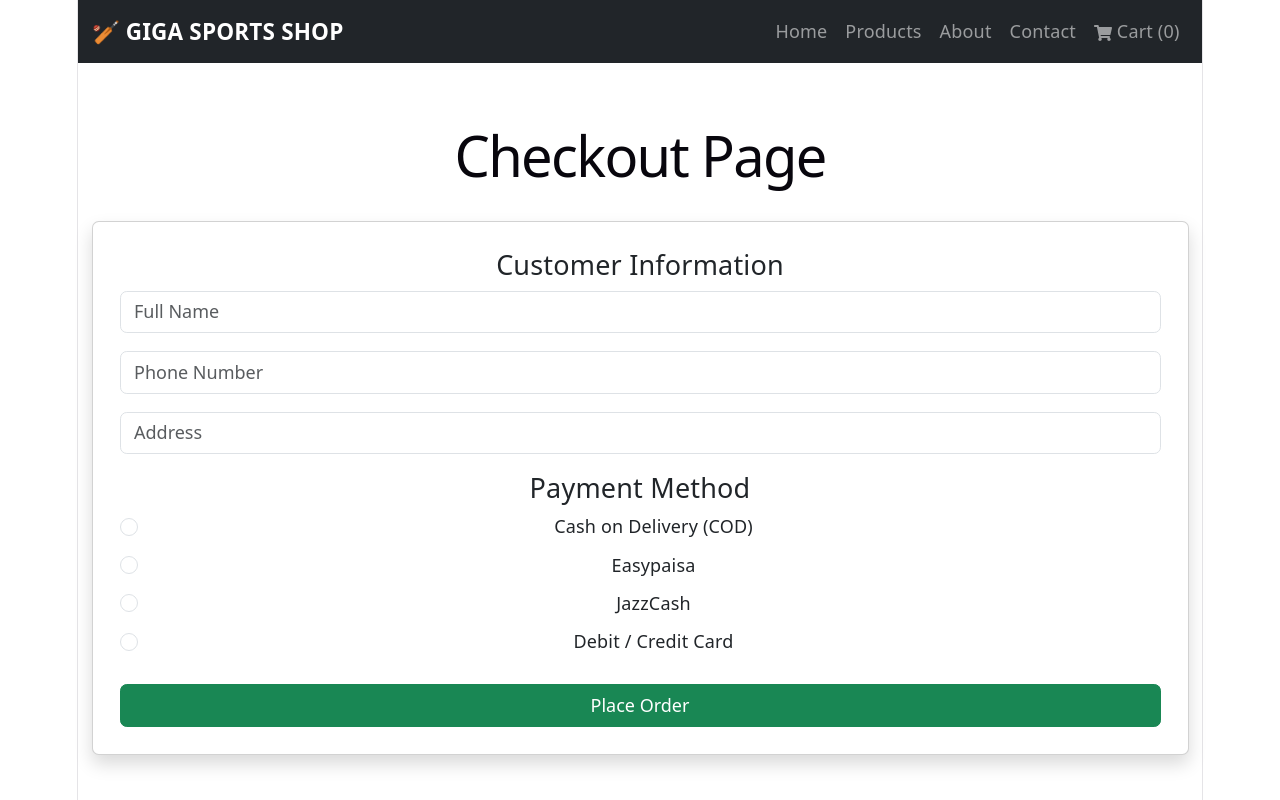
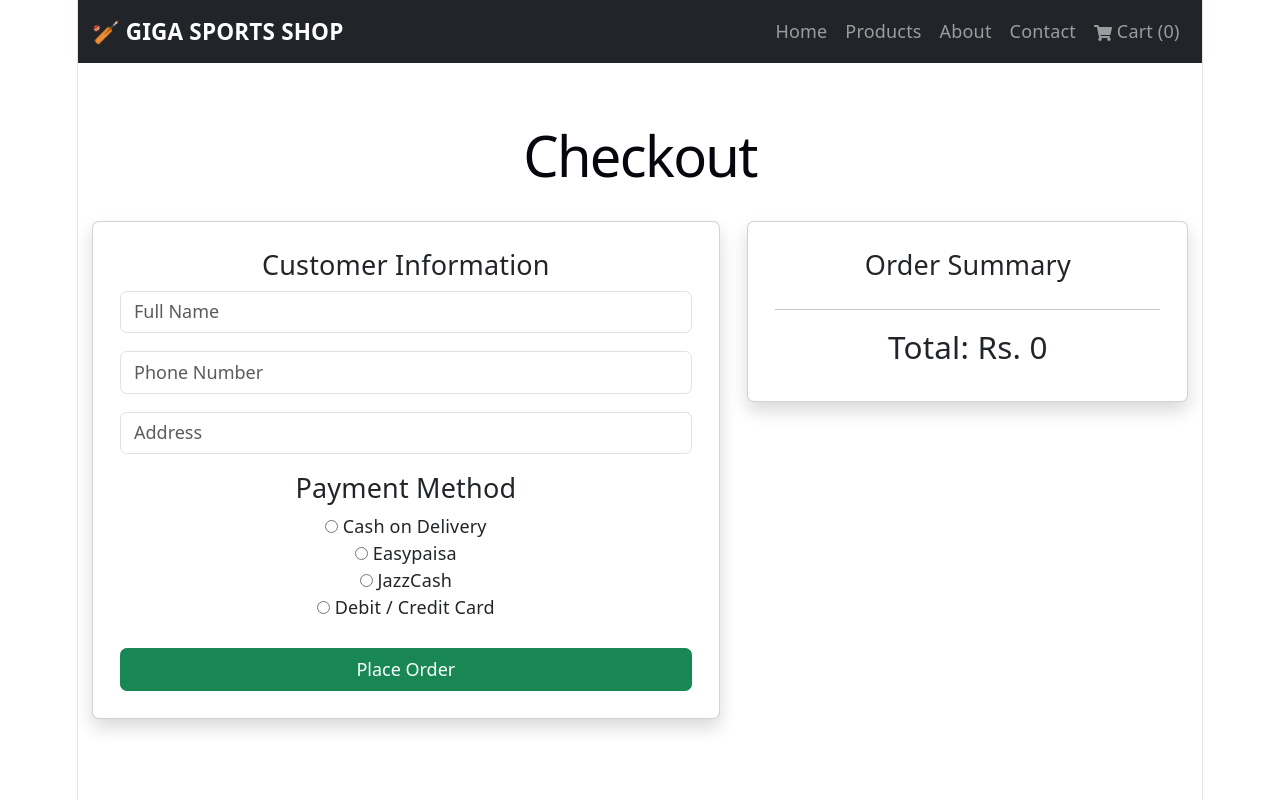
Before and after one commit to zain0333/Giga-sports, a React (Vite) app: page /checkout in a window 1280 px wide. Built offline with nearby package versions, Linux system fonts and the light colour scheme.

Commit message:
twenty-three commit

```diff
--- a/src/pages/Checkout.tsx
+++ b/src/pages/Checkout.tsx
@@ -1,8 +1,19 @@
+import { useCart } from "../context/CartContext";
+
 function Checkout() {
+  const { cart } = useCart();
+
+  const totalPrice = cart.reduce(
+    (total, item) => total + item.price * item.quantity,
+    0,
+  );
+
   return (
     <div className="container mt-4">
-      <h1>Checkout Page</h1>
+      <h1>Checkout</h1>
 
+      <div className="row">
+        <div className="col-md-7">
           <div className="card shadow p-4">
             <h4>Customer Information</h4>
 
@@ -14,27 +25,43 @@ function Checkout() {
 
             <h4>Payment Method</h4>
 
-        <div className="form-check">
-          <input className="form-check-input" type="radio" name="payment" />
-          <label className="form-check-label">Cash on Delivery (COD)</label>
+            <div>
+              <input type="radio" name="payment" /> Cash on Delivery
             </div>
 
-        <div className="form-check mt-2">
-          <input className="form-check-input" type="radio" name="payment" />
-          <label className="form-check-label">Easypaisa</label>
+            <div>
+              <input type="radio" name="payment" /> Easypaisa
             </div>
 
-        <div className="form-check mt-2">
-          <input className="form-check-input" type="radio" name="payment" />
-          <label className="form-check-label">JazzCash</label>
+            <div>
+              <input type="radio" name="payment" /> JazzCash
             </div>
 
-        <div className="form-check mt-2">
-          <input className="form-check-input" type="radio" name="payment" />
-          <label className="form-check-label">Debit / Credit Card</label>
+            <div>
+              <input type="radio" name="payment" /> Debit / Credit Card
             </div>
 
             <button className="btn btn-success mt-4">Place Order</button>
+          </div>
+        </div>
+
+        <div className="col-md-5">
+          <div className="card shadow p-4">
+            <h4>Order Summary</h4>
+
+            {cart.map((item) => (
+              <p key={item.id}>
+                {item.name} × {item.quantity}
+                <br />
+                Rs. {item.price * item.quantity}
+              </p>
+            ))}
+
+            <hr />
+
+            <h3>Total: Rs. {totalPrice}</h3>
+          </div>
+        </div>
       </div>
     </div>
   );
```
Lines whose indentation alone changed are shown as unchanged.
